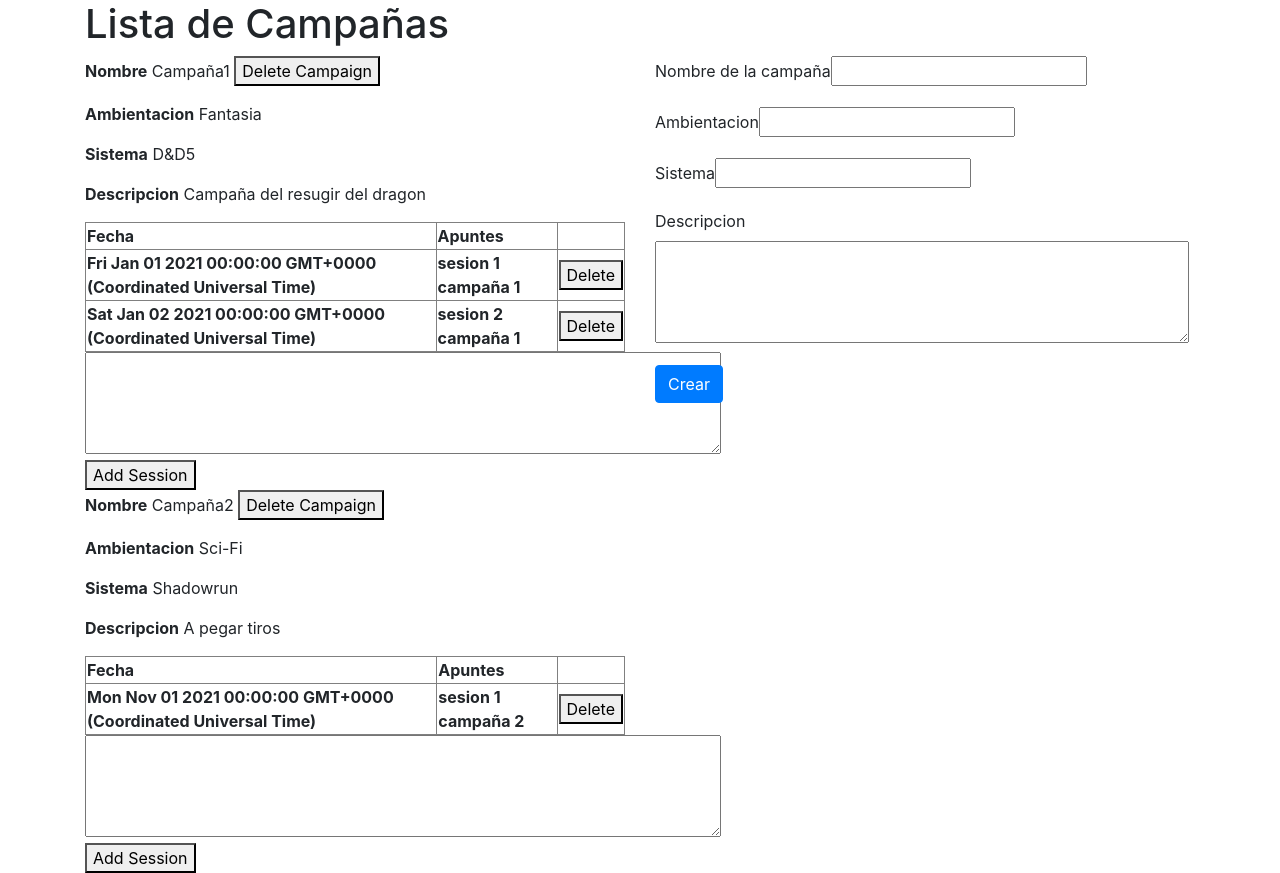
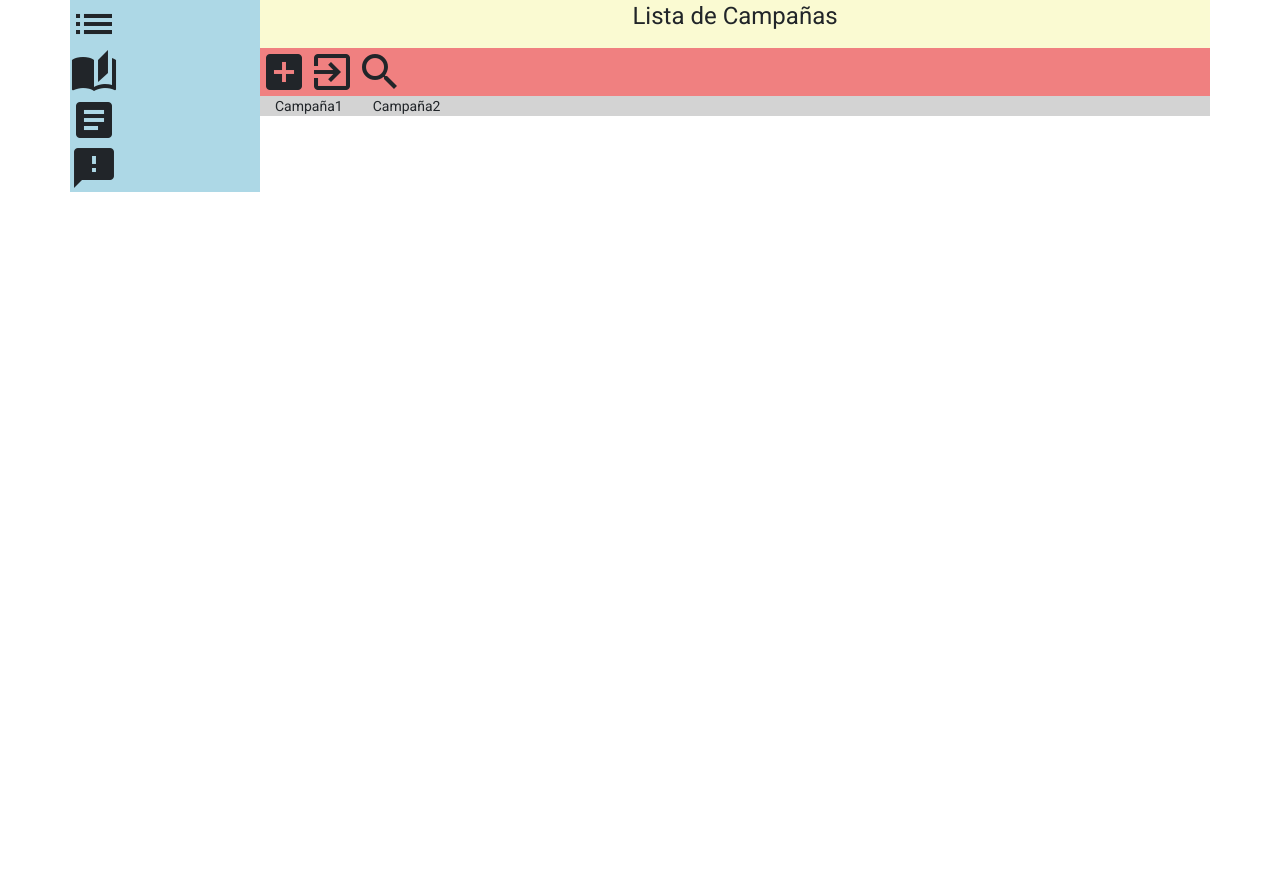
Before and after one commit to figuraocho/escriba, an Angular app: page / in a window 1280 px wide. After the commit the page ends 800 px from the top, so only its background shows below. Built offline with nearby package versions, Linux system fonts and the light colour scheme.

Commit message:
empezando con el diseño movil

```diff
--- a/angular.json
+++ b/angular.json
@@ -31,6 +31,7 @@
               "src/assets"
             ],
             "styles": [
+              "./node_modules/@angular/material/prebuilt-themes/purple-green.css",
               "src/styles.css",
               "node_modules/bootstrap/dist/css/bootstrap.css"
             ],
@@ -95,6 +96,7 @@
               "src/assets"
             ],
             "styles": [
+              "./node_modules/@angular/material/prebuilt-themes/purple-green.css",
               "src/styles.css"
             ],
             "scripts": []
--- a/src/app/app.module.ts
+++ b/src/app/app.module.ts
@@ -6,6 +6,7 @@ import { AppRoutingModule } from './app-routing.module';
 import { AppComponent } from './app.component';
 import { CampaignComponent } from './campaign/campaign.component';
 import { SessionComponent } from './campaign/session/session.component';
+import { BrowserAnimationsModule } from '@angular/platform-browser/animations';
 
 @NgModule({
   declarations: [
@@ -17,7 +18,8 @@ import { SessionComponent } from './campaign/session/session.component';
     BrowserModule,
     AppRoutingModule,
     FormsModule,
-    ReactiveFormsModule
+    ReactiveFormsModule,
+    BrowserAnimationsModule
   ],
   providers: [],
   bootstrap: [AppComponent]
--- a/src/app/campaign/campaign.component.html
+++ b/src/app/campaign/campaign.component.html
@@ -1,12 +1,34 @@
 <div class="container">
   <div class="row">
-    <h1 class="col-12">Lista de Campañas</h1>
+    <div class="col-2" style="background-color:lightblue;">
+      <div class="row">
+        <span class="material-icons md-48">list</span>
       </div>
       <div class="row">
-    <div class="col-6">
+        <span class="material-icons md-48">auto_stories</span>
+      </div>
+      <div class="row">
+        <span class="material-icons md-48">article</span>
+      </div>
+      <div class="row">
+        <span class="material-icons md-48">feedback</span>
+      </div>
+    </div>
+    <div class="col-10" >
+      <div class="row justify-content-center" style="text-align: center; background-color: lightgoldenrodyellow;">
+        <h1>Lista de Campañas</h1>
+      </div>
+      <div class="row" style="background-color:lightcoral;">
+        <span class="material-icons md-48">add_box</span>
+        <span class="material-icons md-48">exit_to_app</span>
+        <span class="material-icons md-48">search</span>
+      </div>
+      <div class="row" style="background-color:lightgrey;">
         <div *ngFor="let campaign of campaignList;let campaignIndex = index">
-        <p><b>Nombre</b> {{campaign.name}} <button (click)="onDeleteCampaing(campaignIndex)">Delete Campaign</button>
-        </p>
+          <div class="col">
+            <a data-toggle="collapse" data-target="#demo{{campaign}}">{{campaign.name}}</a>
+            <div class="collapse" id="demo{{campaign}}">
+              <!-- <p><b>Nombre</b> {{campaign.name}} <button (click)="onDeleteCampaing(campaignIndex)">Delete Campaign</button> </p>-->
               <p><b>Ambientacion</b> {{campaign.setting}}</p>
               <p><b>Sistema</b> {{campaign.system}}</p>
               <p><b>Descripcion</b> {{campaign.description}}</p>
@@ -23,10 +45,19 @@
                   <th><button (click)="onDeleteSession(campaignIndex,sessionIndex)">Delete</button></th>
                 </tr>
               </table>
-        <textarea rows="4" cols="60" class="newSession"></textarea><button
-          (click)="onAddSession(campaignIndex)">Add Session</button>
+              <textarea rows="4" cols="60" class="newSession"></textarea><button (click)="onAddSession(campaignIndex)">Add
+                Session</button>
               <br>
             </div>
+          </div>
+        </div>
+      </div>
+    </div>
+  </div>
+
+  <!-- <div class="row">
+    <div class="col-6">
+
     </div>
     <hr>
     <form [formGroup]="campaignForm" class="col-6" (ngSubmit)="onSubmit()">
@@ -48,5 +79,5 @@
       </p>
       <p><button type="submit" class="btn btn-primary">Crear</button></p>
     </form>
+  </div> -->
 </div>
-</div>
--- a/src/index.html
+++ b/src/index.html
@@ -6,8 +6,11 @@
   <base href="/">
   <meta name="viewport" content="width=device-width, initial-scale=1">
   <link rel="icon" type="image/x-icon" href="favicon.ico">
+  <link href="https://fonts.googleapis.com/icon?family=Material+Icons" rel="stylesheet">
+  <link rel="preconnect" href="https://fonts.gstatic.com">
+  <link href="https://fonts.googleapis.com/css2?family=Roboto:wght@300;400;500&display=swap" rel="stylesheet">
 </head>
-<body>
+<body class="mat-typography">
   <app-root></app-root>
 </body>
 </html>
--- a/src/styles.css
+++ b/src/styles.css
@@ -1 +1,9 @@
 /* You can add global styles to this file, and also import other style files */
+
+html, body { height: 100%; }
+body { margin: 0; font-family: Roboto, "Helvetica Neue", sans-serif; }
+
+.material-icons.md-18 { font-size: 18px; }
+.material-icons.md-24 { font-size: 24px; }
+.material-icons.md-36 { font-size: 36px; }
+.material-icons.md-48 { font-size: 48px; }
```
Also changed, not shown: package.json (+8 -0 lines), src/app/campaign/campaign.component.ts (+5 -2 lines), 1 other file (tests, documents, lock files or other folders). Lines whose indentation alone changed are shown as unchanged.
